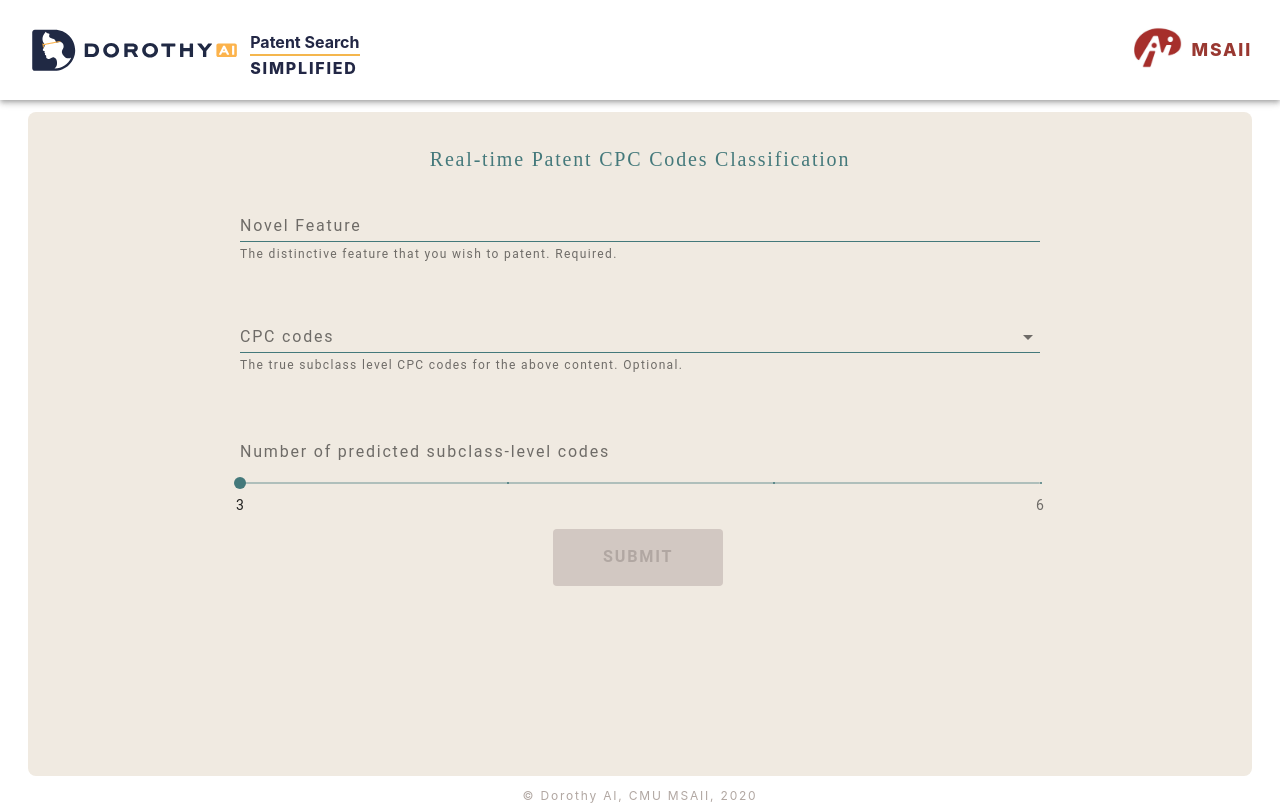
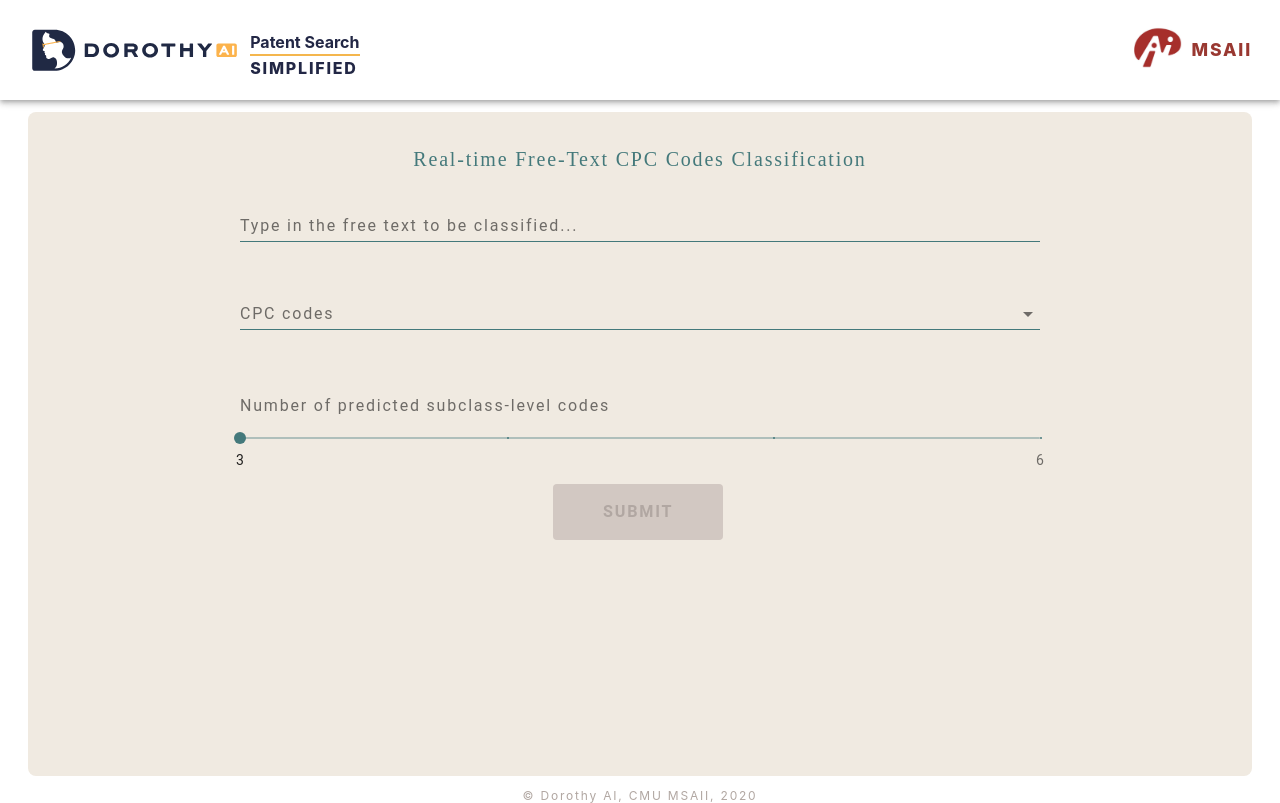
Before and after one commit to arktrail/Dorothy-Ymir, a React (Create React App) app in the folder visualization/visualization-demo/visualization-js/: page / in a window 1280 px wide. Built offline with nearby package versions, Linux system fonts and the light colour scheme.

Commit message:
change homepage text, and update legend

```diff
--- a/visualization/visualization-demo/visualization-js/src/component/homepage.js
+++ b/visualization/visualization-demo/visualization-js/src/component/homepage.js
@@ -120,12 +120,12 @@ class HomePage extends Component {
                         <div className="main-content">
                             {/* title */}
                             <div className="title">
-                                Real-time Patent CPC Codes Classification
+                                Real-time Free-Text CPC Codes Classification
                             </div>
 
                             {/* text input */}
-                            <TextField className="text-field" multiline={true} label="Novel Feature"
-                                helperText="The distinctive feature that you wish to patent. Required."
+                            <TextField className="text-field" multiline={true} label="Type in the free text to be classified..."
+                                // helperText="The distinctive feature that you wish to patent. Required."
                                 onChange={this.onChangeText.bind(this)}></TextField>
 
                             {/* cpc code select */}
@@ -142,7 +142,7 @@ class HomePage extends Component {
                                         {...params}
                                         variant="standard"
                                         label="CPC codes"
-                                        helperText="The true subclass level CPC codes for the above content. Optional."
+                                    // helperText="The true subclass level CPC codes for the above content. Optional."
                                     />
                                 )}
                                 renderOption={(option, { inputValue }) => {
@@ -215,7 +215,7 @@ class HomePage extends Component {
                                                 width={500}
                                                 descLabels={descLabels}
                                                 trueCodeSet={cpcCodes}
-                                                // trueCodeSet={new Set(['H04B', 'H05K', 'H04W', 'H04L', 'H04M', 'Y02D'])}
+                                            // trueCodeSet={new Set(['H04B', 'H05K', 'H04W', 'H04L', 'H04M', 'Y02D'])}
                                             />
                                         </div>
                                     }
--- a/visualization/visualization-demo/visualization-js/src/component/tree.js
+++ b/visualization/visualization-demo/visualization-js/src/component/tree.js
@@ -1,7 +1,6 @@
 import * as d3 from "d3";
 import React, { Component } from "react";
 import "./tree.css";
-import { treePredictedData, treeLessData } from './data'
 
 const PROB_LINK_MULTI = 1
 
@@ -77,6 +76,7 @@ class Tree extends Component {
 
     componentDidMount() {
         const { width, height } = this.state
+        const { trueCodeSet } = this.props
         const treeGraphPaddingLeft = 60
 
         // label container
@@ -122,7 +122,10 @@ class Tree extends Component {
         // Collapse after the second level
         // root.children.forEach(collapse);
 
-        this.drawLabels();
+        // draw the labels if cpc-codes type in
+
+        if (trueCodeSet.size !== 0)
+            this.drawLabels();
 
         this.update(root, root, treemap);
         this.copy(root);
```
